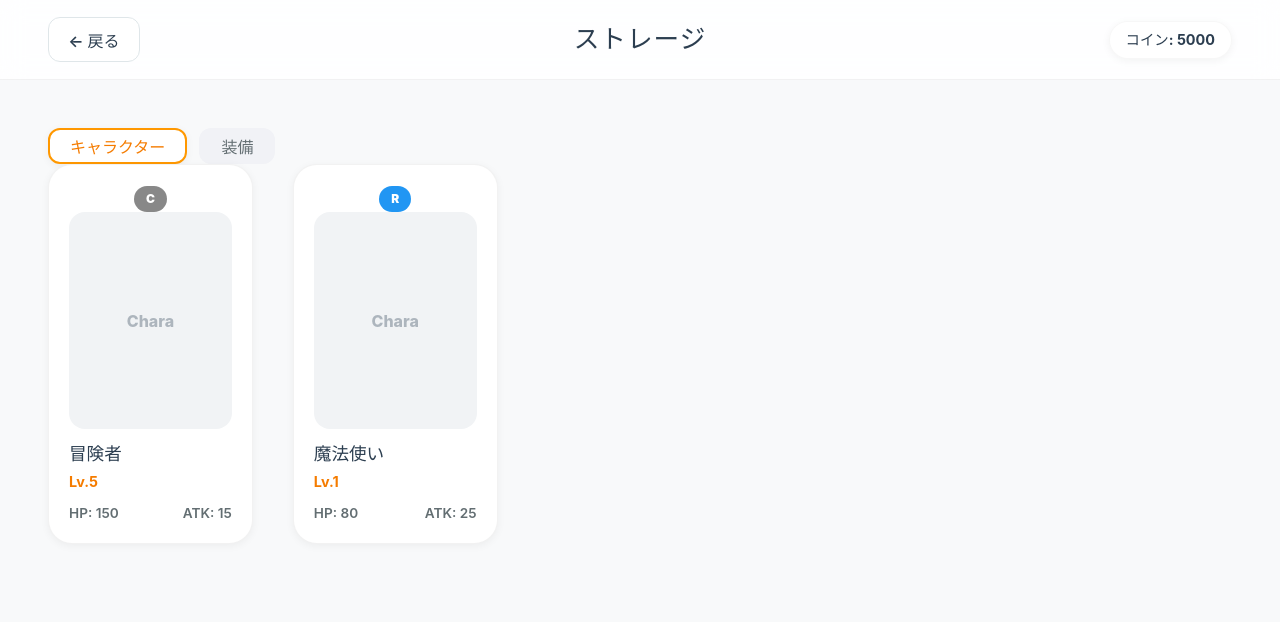
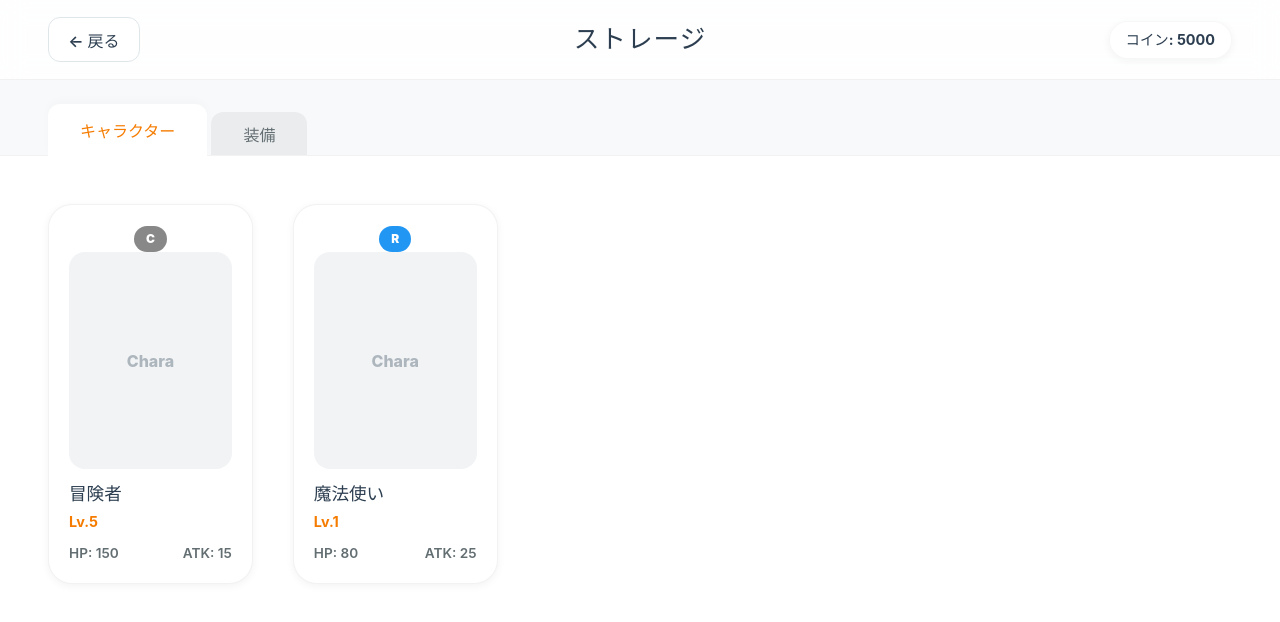
Before and after one commit to shii-park/friends_frontend, a React (Vite) app: page /storage in a window 1280 px wide. Shown: the top 622 px of the page. Built offline with nearby package versions, Linux system fonts and the light colour scheme.

Commit message:
Fix: ストレージのタブをChrome風のデザインに変更し、コンテンツエリアとシームレスに繋がるようにしました。

```diff
--- a/src/App.css
+++ b/src/App.css
@@ -312,37 +312,54 @@ body {
   box-shadow: var(--shadow-sm);
 }
 
+.storage-tabs-container {
+  padding: 1.5rem 3rem 0;
+  display: flex;
+  justify-content: flex-start;
+  background-color: var(--bg-light);
+}
+
+.storage-tabs-container .tab-buttons {
+  display: flex;
+  align-items: flex-end;
+  gap: 4px;
+}
+
+.storage-tabs-container .tab-button {
+  height: 44px;
+  padding: 0 32px;
+  border-radius: 12px 12px 0 0;
+  border: none;
+  background: rgba(0, 0, 0, 0.05);
+  color: var(--text-sub);
+  cursor: pointer;
+  font-weight: 800;
+  transition: all 0.2s;
+  display: flex;
+  align-items: center;
+  margin-bottom: -1px;
+}
+
+.storage-tabs-container .tab-button.active {
+  height: 52px;
+  background: white;
+  color: var(--primary-dark);
+  box-shadow: 0 -4px 10px rgba(0,0,0,0.02);
+  z-index: 2;
+}
+
 .tab-buttons {
   display: flex;
   gap: 12px;
   align-items: center;
 }
 
-.tab-button {
-  padding: 0 20px;
-  height: 36px;
-  display: flex;
-  align-items: center;
-  border-radius: 12px;
-  border: 2px solid transparent;
-  background: #f1f2f6;
-  color: var(--text-sub);
-  cursor: pointer;
-  font-weight: 800;
-  transition: all 0.2s;
-}
-
-.tab-button.active {
-  background: white;
-  color: var(--primary-dark);
-  border-color: var(--primary);
-  box-shadow: var(--shadow-sm);
-}
-
 .storage-content {
   flex: 1;
   padding: 3rem;
   overflow-y: auto;
+  background-color: white;
+  border-top: 1px solid rgba(0,0,0,0.05);
 }
 
 .card-grid {
--- a/src/pages/Storage.tsx
+++ b/src/pages/Storage.tsx
@@ -85,8 +85,7 @@ const Storage: React.FC = () => {
         </div>
       </header>
 
-      <main className="storage-content">
-        <div className="storage-controls">
+      <div className="storage-tabs-container">
         <div className="tab-buttons">
           <button
             className={`tab-button ${tab === 'chara' ? 'active' : ''}`}
@@ -102,6 +101,8 @@ const Storage: React.FC = () => {
           </button>
         </div>
       </div>
+
+      <main className="storage-content">
         <div className="card-grid">
           {tab === 'chara' ? (
             ownedCharas.map((chara: Chara) => (
```
Lines whose indentation alone changed are shown as unchanged.
